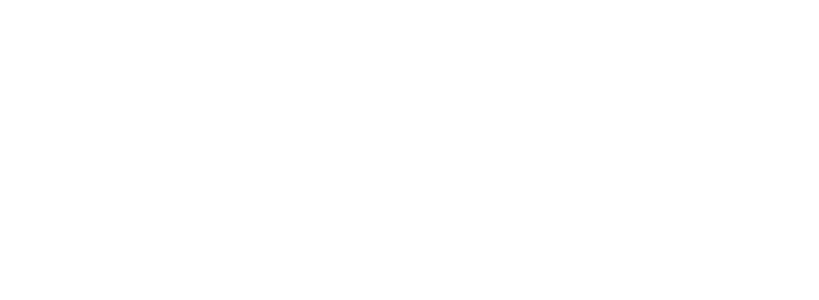
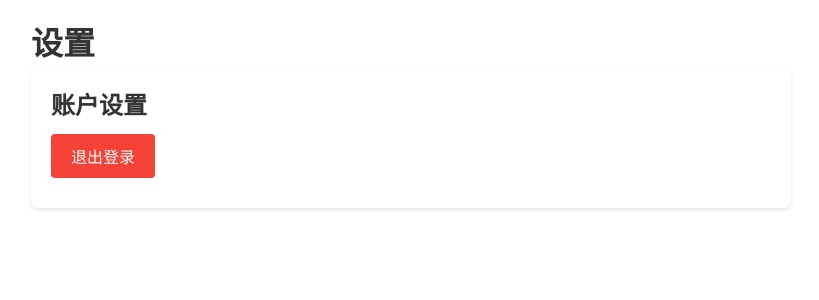
Before and after one commit to black-zero358/GradNote-FrontEnd, a React (Create React App) app: page /settings in a window 1280 px wide. Before the commit this address had no page. Shown: the top 300 px of the page, without its empty margins (229-1048 px from the left). Built offline with nearby package versions, Linux system fonts and the light colour scheme; sample sign-in values are in the browser's storage.

Commit message:
feat: 添加设置页面及其样式，更新仪表盘以导航到设置页面

```diff
--- a/src/App.js
+++ b/src/App.js
@@ -3,6 +3,7 @@
 import { AuthProvider, useAuth } from './contexts/AuthContext';
 import LoginPage from './components/LoginPage';
 import Dashboard from './components/Dashboard';
+import Settings from './components/Settings';
 import './App.css';
 
 // 需要认证的路由包装器
@@ -49,6 +50,14 @@
                 </PrivateRoute>
               }
             />
+            <Route
+              path="/settings"
+              element={
+                <PrivateRoute>
+                  <Settings />
+                </PrivateRoute>
+              }
+            />
           </Routes>
         </div>
       </Router>
--- a/src/components/Dashboard.js
+++ b/src/components/Dashboard.js
@@ -72,6 +72,11 @@
     setCollapsed(!collapsed);
   };
 
+  // 导航到设置页面
+  const navigateToSettings = () => {
+    navigate('/settings');
+  };
+
   return (
     <div className="dashboard-container">
       {/* 左侧导航 */}
@@ -113,7 +118,7 @@
             <span className="icon">❓</span>
             {!collapsed && 'Help'}
           </button>
-          <button className="settings-button">
+          <button className="settings-button" onClick={navigateToSettings}>
             <span className="icon">⚙️</span>
             {!collapsed && 'Setting'}
           </button>
--- /dev/null
+++ b/src/components/Settings.css
@@ -0,0 +1,37 @@
+.settings-container {
+  max-width: 800px;
+  margin: 0 auto;
+  padding: 20px;
+}
+
+.settings-section {
+  background: #fff;
+  border-radius: 8px;
+  padding: 20px;
+  margin-bottom: 20px;
+  box-shadow: 0 2px 4px rgba(0, 0, 0, 0.1);
+}
+
+.settings-option {
+  padding: 10px 0;
+  border-bottom: 1px solid #eee;
+}
+
+.settings-option:last-child {
+  border-bottom: none;
+}
+
+.logout-button {
+  background-color: #f44336;
+  color: white;
+  border: none;
+  padding: 10px 20px;
+  border-radius: 4px;
+  cursor: pointer;
+  font-size: 16px;
+  transition: background-color 0.3s;
+}
+
+.logout-button:hover {
+  background-color: #d32f2f;
+}
--- /dev/null
+++ b/src/components/Settings.js
@@ -0,0 +1,30 @@
+import React from 'react';
+import { useNavigate } from 'react-router-dom';
+import { useAuth } from '../contexts/AuthContext';
+import './Settings.css';
+
+const Settings = () => {
+  const { logout } = useAuth();
+  const navigate = useNavigate();
+
+  const handleLogout = () => {
+    logout();
+    navigate('/login');
+  };
+
+  return (
+    <div className="settings-container">
+      <h1>设置</h1>
+      <div className="settings-section">
+        <h2>账户设置</h2>
+        <div className="settings-option">
+          <button className="logout-button" onClick={handleLogout}>
+            退出登录
+          </button>
+        </div>
+      </div>
+    </div>
+  );
+};
+
+export default Settings;
```
